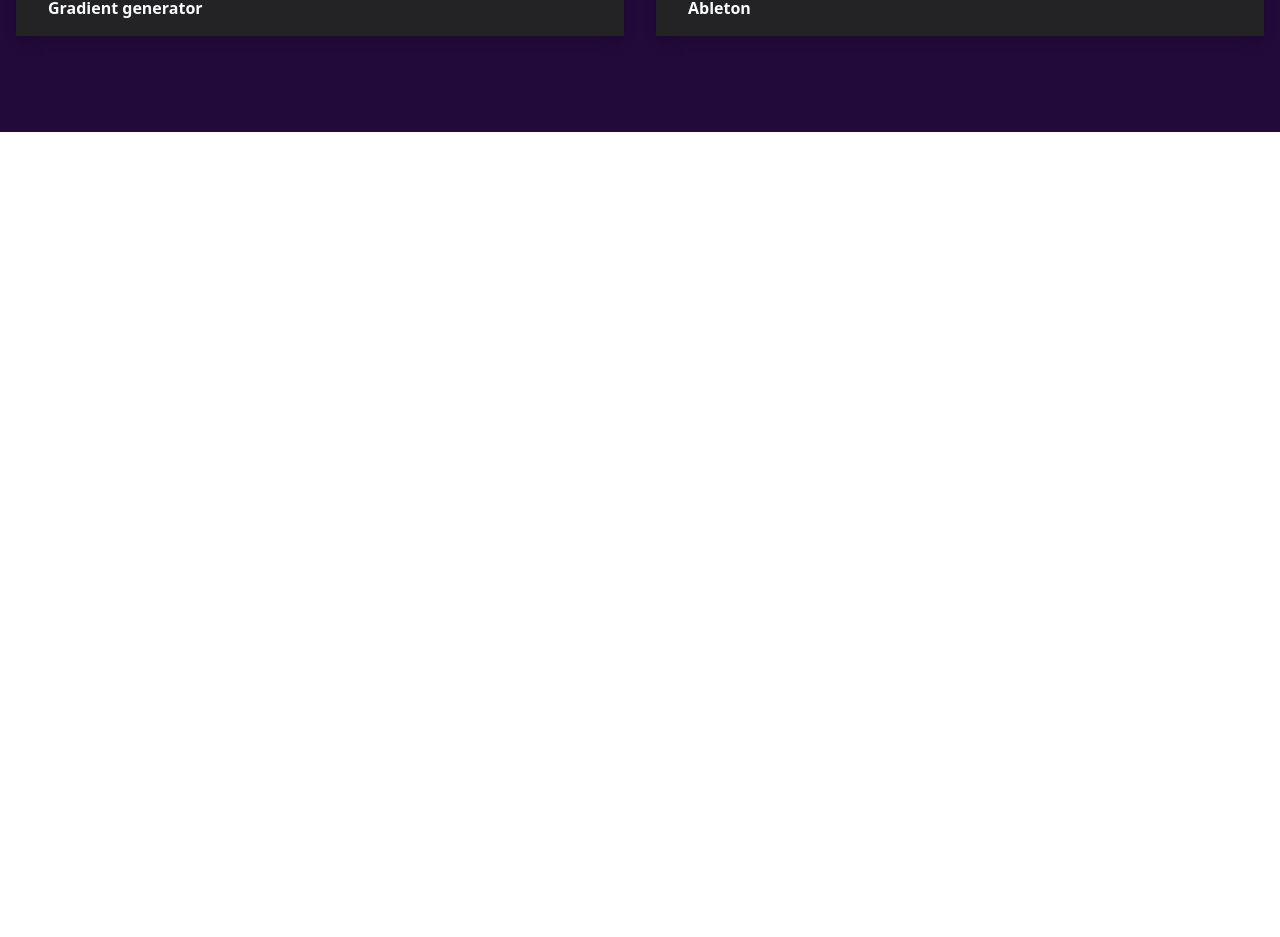
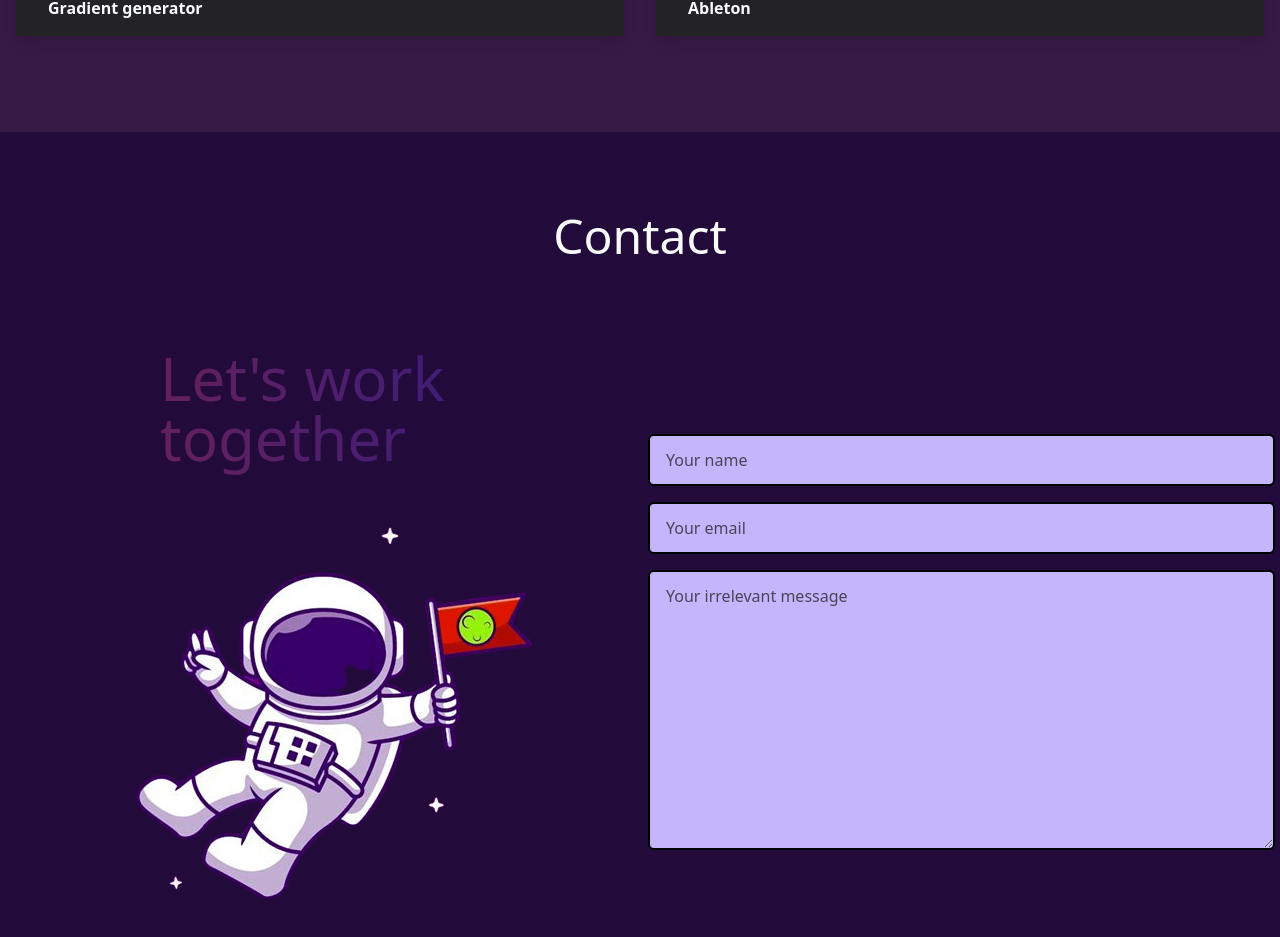
Before and after one commit to okay-head/portfolio, a React (Vite) app: page / in a window 1280 px wide. Shown: the part 2532-3469 px from the top of the page. Before the commit the page ends 2664 px from the top, so only its background shows below. Built offline with nearby package versions, Linux system fonts and the light colour scheme; a web font is replaced by a local one.

Commit message:
working on footer

```diff
--- a/src/App.jsx
+++ b/src/App.jsx
@@ -3,6 +3,7 @@ import { BrowserRouter } from 'react-router-dom'
 import Home from './components/home/Home'
 import Skills from './components/skills/Skills'
 import Projects from './components/projects/Projects'
+import Contact from './components/contact/Contact'
 export default function App() {
 	return (
 		<BrowserRouter>
@@ -11,6 +12,7 @@ export default function App() {
 				<Home />
 				<Skills />
 				<Projects />
+				<Contact />
 			</div>
 		</BrowserRouter>
 	)
--- /dev/null
+++ b/src/components/contact/Contact.jsx
@@ -0,0 +1,28 @@
+import Wrapper from '../Wrapper'
+export default function Contact() {
+	return (
+		<div className='contact bg-[var(--bg-purple)]  py-[var(--p-section-y)]'>
+			<Wrapper>
+				<h1 className='text-5xl text-center mb-10 md:mb-20'>Contact</h1>
+				<div className='mx-8
+			md:grid grid-cols-2 items-center lg:mx-auto'
+				>
+					<div>
+            <h2 className='w-1/2 mx-auto text-left text-6xl text-[black] text-gradient py-2 '>Let's work together</h2>
+            <img src="./../../src/assets/th-2066431090-removebg-preview.png" alt="Waving astronaut" className='hue-rotate-30 mx-auto' />
+            </div>
+
+          <div className='py-4'>
+            <form action="">
+            <input type="text" name="text" className='input-style' placeholder='Your name' />
+            <input type="email" name="email" className='input-style' placeholder='Your email' />
+
+            <textarea name="textarea" placeholder='Your irrelevant message' className='input-style min-h-[280px]'></textarea>
+
+            </form>
+          </div>
+				</div>
+			</Wrapper>
+		</div>
+	)
+}
--- a/src/components/projects/Projects.jsx
+++ b/src/components/projects/Projects.jsx
@@ -3,7 +3,7 @@ import Wrapper from '../Wrapper'
 
 export default function Projects() {
 	return (
-		<div className='projects bg-[var(--bg-purple)]  py-[var(--p-section-y)]'>
+		<div className='projects bg-[var(--bg-purple2)]  py-[var(--p-section-y)]'>
 			<Wrapper>
       <h1 className='text-5xl text-center mb-20'>Projects</h1>
 				<div className="md:grid grid-cols-2 auto-rows-fr">
--- a/src/index.css
+++ b/src/index.css
@@ -2,12 +2,21 @@
 @tailwind components;
 @tailwind utilities;
 
+@layer components {
+	.input-style {
+		@apply my-2 mx-2 w-[98%] py-3 px-4 rounded-md text-sm md:text-base border-2 border-black outline-none text-black bg-violet-300 ;
+	}
+}
+
+/* 300 */
 :root {
 	--bg-primary: #232325;
 	--text-heading: text-5xl;
 	--bg-purple: #220a3a;
-	/* --padding-y: py-10; */
 	--p-section-y: 10vh;
+	--bg-purple2: #371a46;
+	--bg-purple3: #793b9b;
+	--bg-purple4: #3c0d4c;
 }
 
 html {
@@ -38,7 +47,21 @@ html {
 	filter: brightness(85%);
 }
 
-.cardAnchor:hover{
+.cardAnchor:hover {
 	transition: 0.3s ease-out transform;
 	transform: scale(0.95);
 }
+
+.text-gradient {
+	background: linear-gradient(
+		90.21deg,
+		rgba(170, 54, 124, 0.5) -5.91%,
+		rgba(74, 47, 189, 0.5) 111.58%
+	);
+	background-clip: text;
+	color: transparent;
+}
+
+::placeholder{
+	color: #232325c4!important;
+}
```
Also changed, not shown: src/assets/th-2066431090-removebg-preview.png (added).
